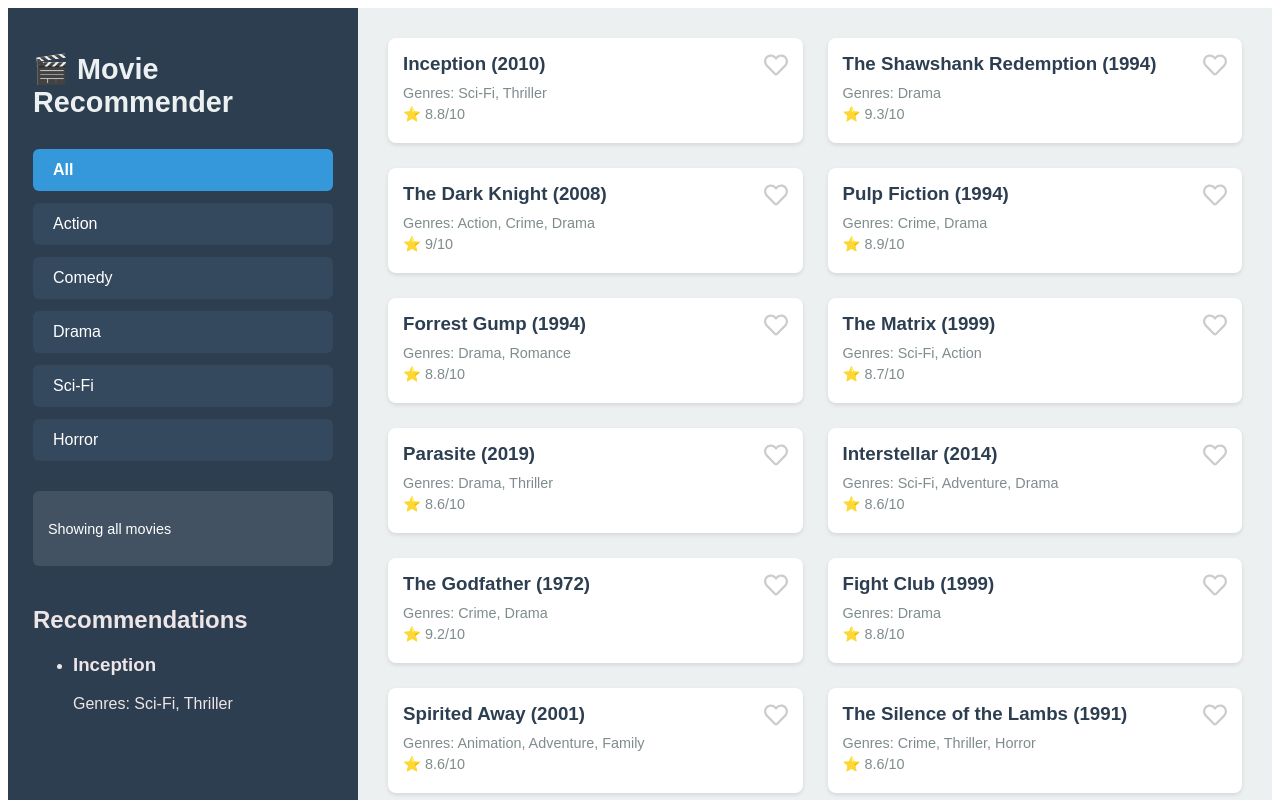
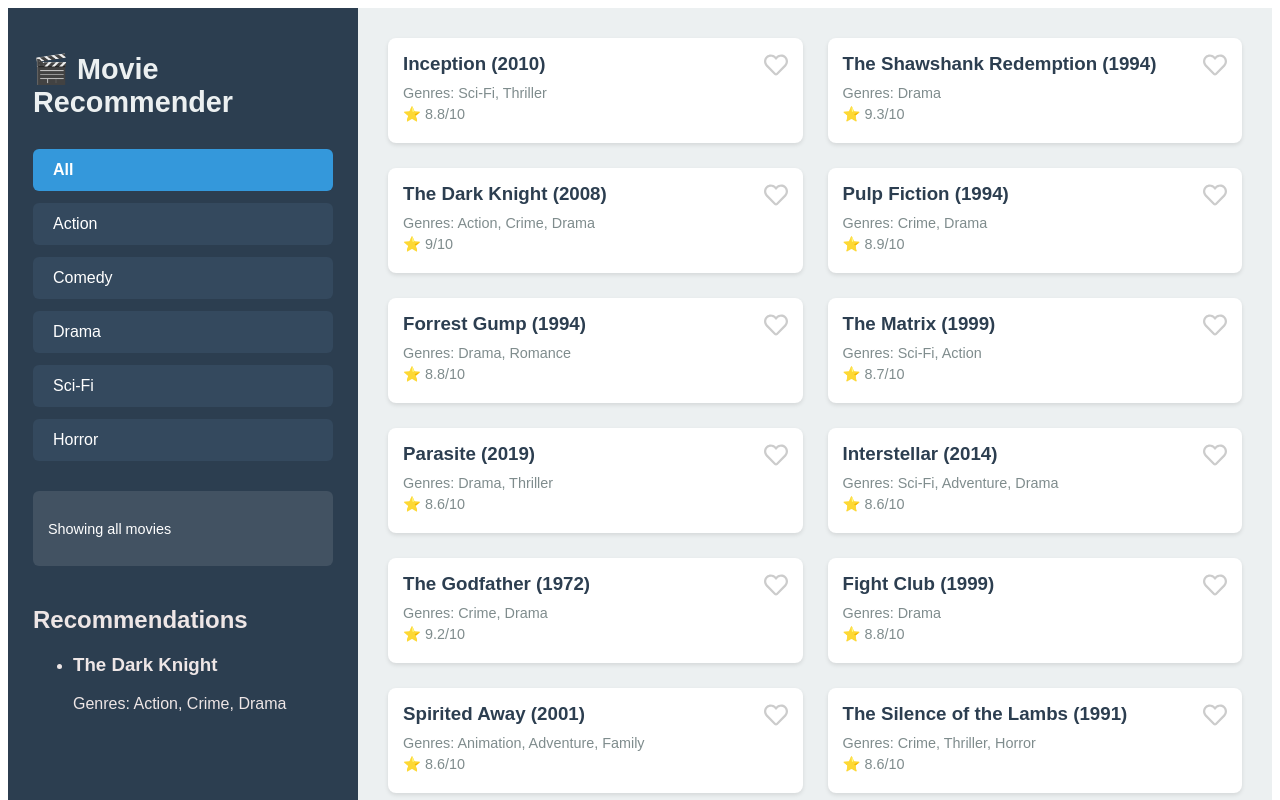
Before and after one commit to malexa21/MovieRecomandationML, a React (Vite) app: page / in a window 1280 px wide. Shown: the top 800 px of the page. Built offline with nearby package versions, Linux system fonts and the light colour scheme.

Commit message:
minor fixes

```diff
--- a/src/App.jsx
+++ b/src/App.jsx
@@ -78,7 +78,7 @@ const Interface = () => {
         </div>
         <div className="blank"/>
         <div className='recommended'>
-          <MLMovies favoriteMovieIds={[17,23,40]}/>
+          <MLMovies favoriteMovieIds={[1,2,10]}/>
         </div>
       </div>
 
```
